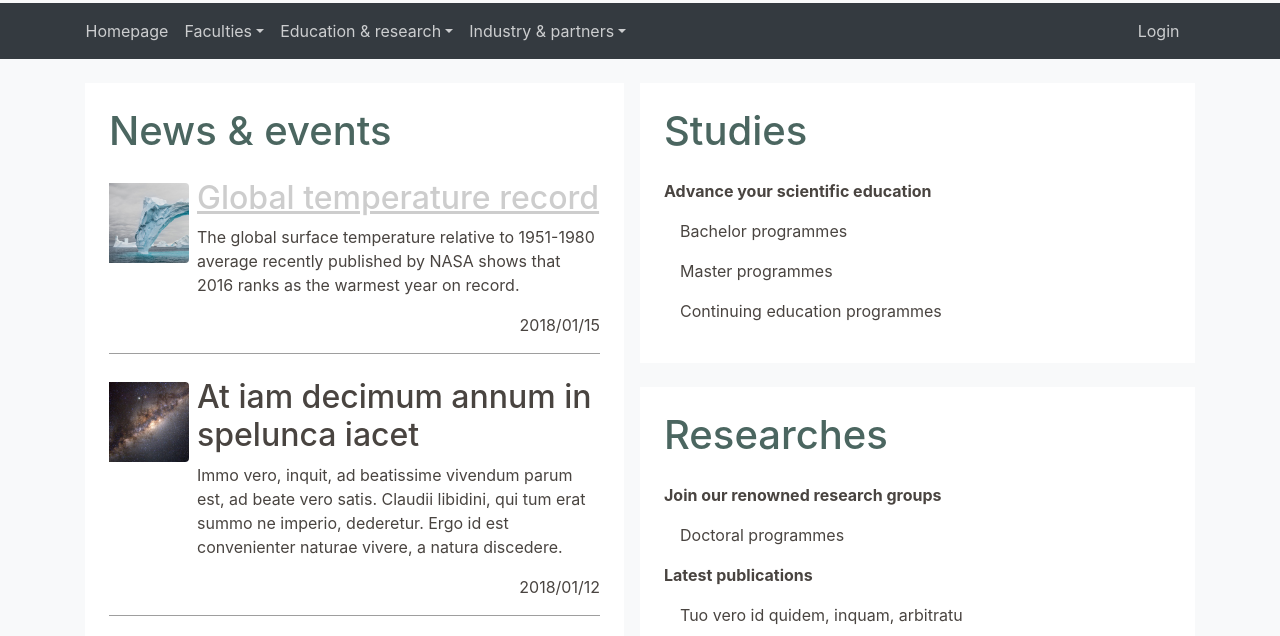
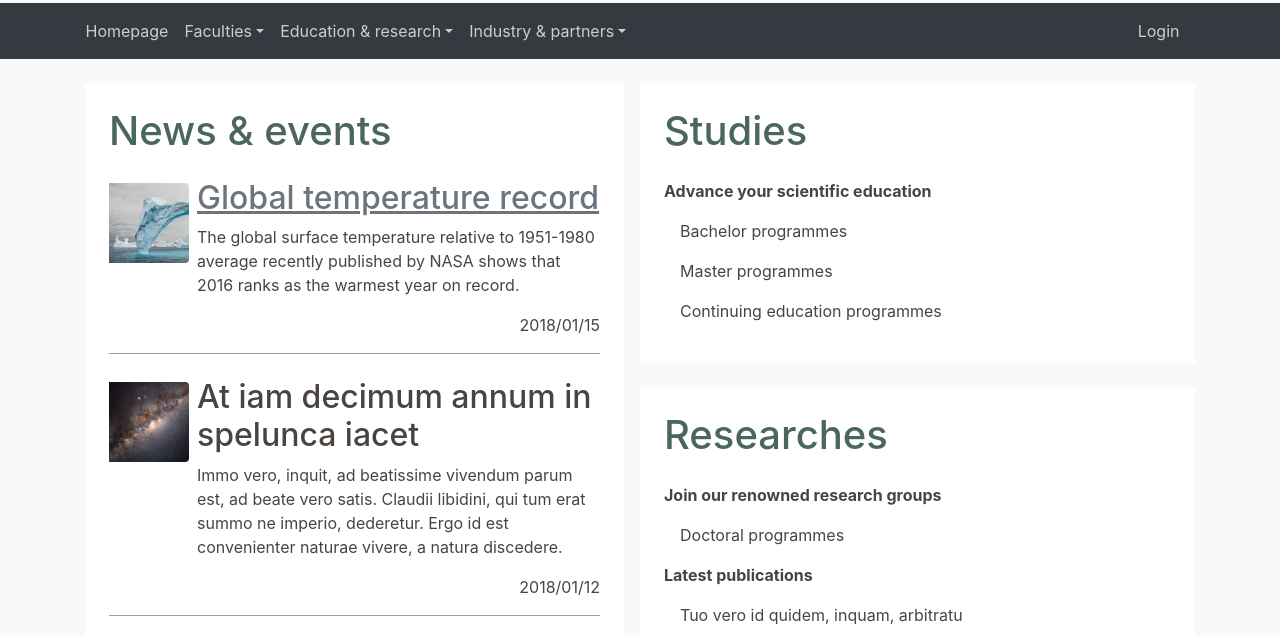
Before and after one commit to najafabadiah/WMA, a plain HTML site: page src/index.html in a window 1280 px wide. In both pictures the pointer is over the button "Global temperature record". Shown: the part 103-739 px from the top of the page. Drawn offline with Linux system fonts and the light colour scheme.

Commit message:
Fixing hover colors

```diff
--- a/src/css/common.css
+++ b/src/css/common.css
@@ -99,3 +99,7 @@ body a:hover {
 .skip-to-content a:focus, .skip-to-content a:active {
     position: static;
 }
+
+h2 a:hover,p a:hover {
+  color:#6c757d;
+}
```
